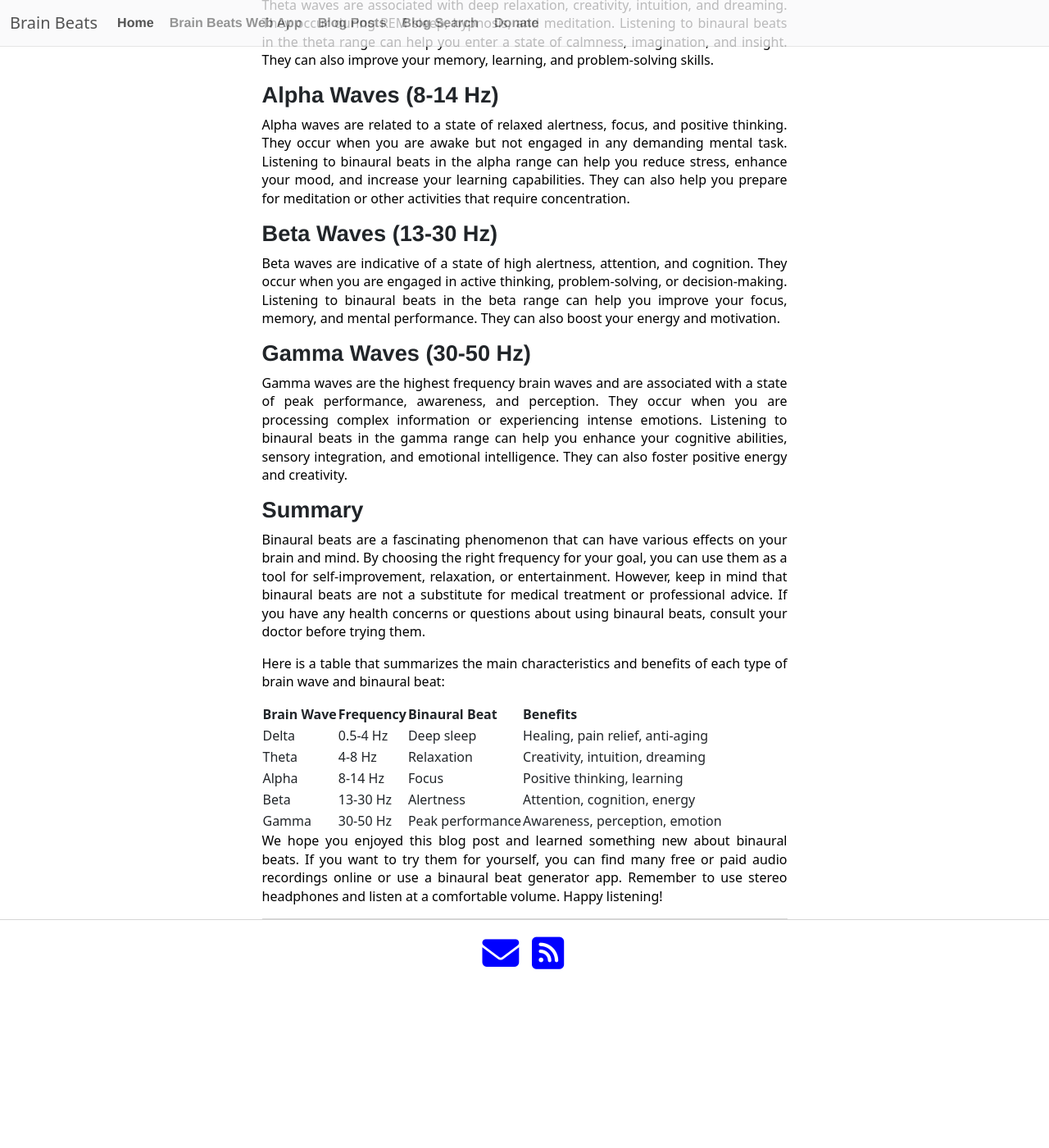
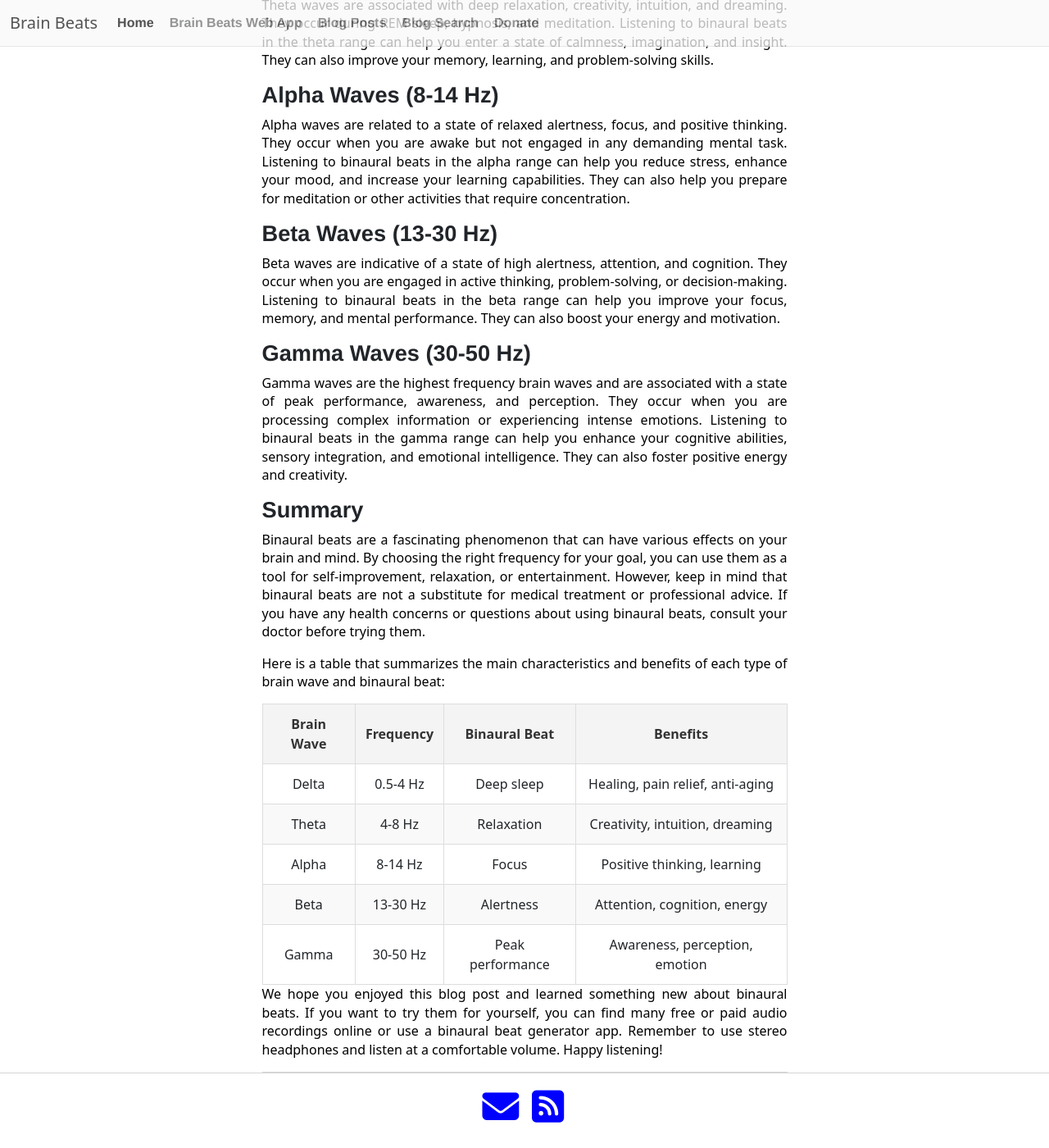
Before and after one commit to Mr-Kumar-Abhishek/brain-beats-blog, a Jekyll site: the page built from _posts/2023-01-04-different-types-of-binaural-beats.md, in a window 1280 px wide and 1400 px high, scrolled down 765 px. Shown: the whole window at 82% size. Built offline with Jekyll 4.4.1, drawn with Linux system fonts in a browser that asks for light colours; nearby versions of some CDN libraries; before the commit the page ends 1978 px from its top, so only the background shows below that.

Commit message:
include designs for tables

```diff
--- a/css/main.css
+++ b/css/main.css
@@ -211,41 +211,70 @@ table.gsc-search-box {
   margin-bottom: 0px !important;
 }
 
+/* Responsive Table Wrapper */
+.table-wrapper {
+  overflow-x: auto;
+  -webkit-overflow-scrolling: touch;
+  width: 100%;
+}
+
+/* Styling the Table */
+table {
+  width: 100%;
+  border-collapse: collapse;
+}
+
+/* Table Headers and Cells */
+th, td {
+  border: 1px solid #ddd;
+  text-align: center;
+  padding: 12px;
+}
+
+/* Header Styling */
+th {
+  background-color: #f4f4f4;
+  color: #333;
+  font-weight: bold;
+}
+
+/* Zebra Striping */
+tr:nth-child(even) {
+  background-color: #f9f9f9;
+}
+
+/* Hover Effect */
+tr:hover {
+  background-color: #eaeaea;
+}
+
 @media print {
   html {
     font-size: 100%;
   }
-
   .row {
     display: block;
   }
-
   code {
     color: #000;
     background: #fff;
   }
-
   pre {
     color: #000;
     background: #fff;
   }
-
   footer {
     font-size: 1rem;
   }
-
   footer ul {
     text-align: justify;
   }
-
   footer ul li {
     display: block;
   }
-
   footer ul li a:after {
     content: " (" attr(href) ") ";
   }
-
   .no-print {
     display: none;
   }
```
Also changed, not shown: 1 other file.
